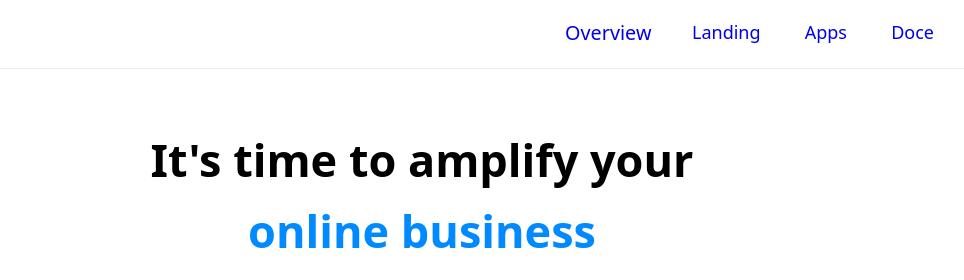
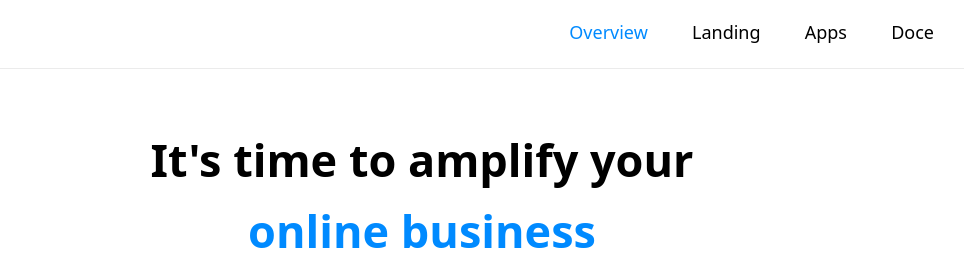
Before and after one commit to sumandev01/quickproject, a plain HTML site: page index.html in a window 1280 px wide. In both pictures the pointer is over the link "Overview". Shown: the top 280 px of the page, 218-1182 px from the left. Drawn offline with Linux system fonts and the light colour scheme.

Commit message:
Update style.css

```diff
--- a/style.css
+++ b/style.css
@@ -50,12 +50,13 @@ body{
 .menu ul li a{
 	text-decoration: none;
 	font-size: 18px;
+	color: #000000;
 	display: inline-block;
 	margin: 0 40px 0 0;
 	transition: transform 0.3s;
 }
 .menu ul li a:hover{
-	transform: scale(1.1);
+	color: #008aff;
 }
 /*Header CSS End*/
 
```
